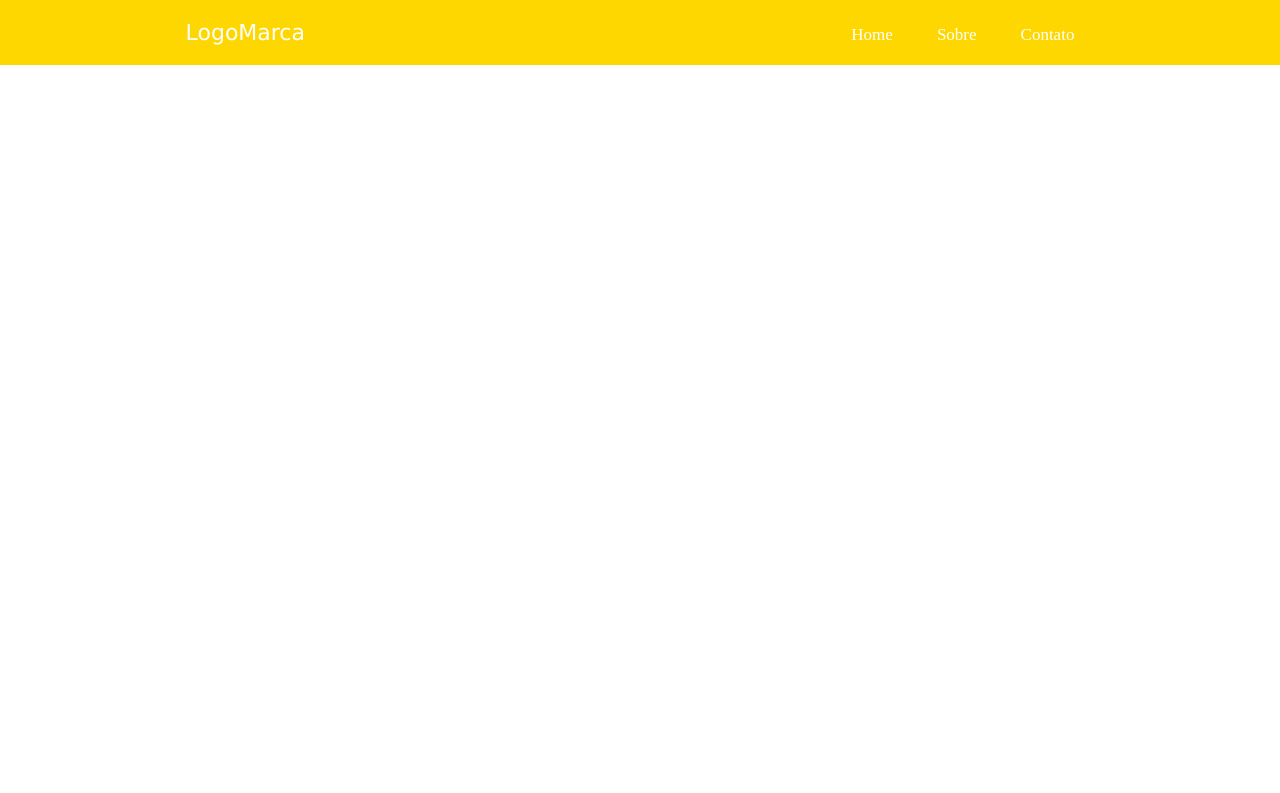
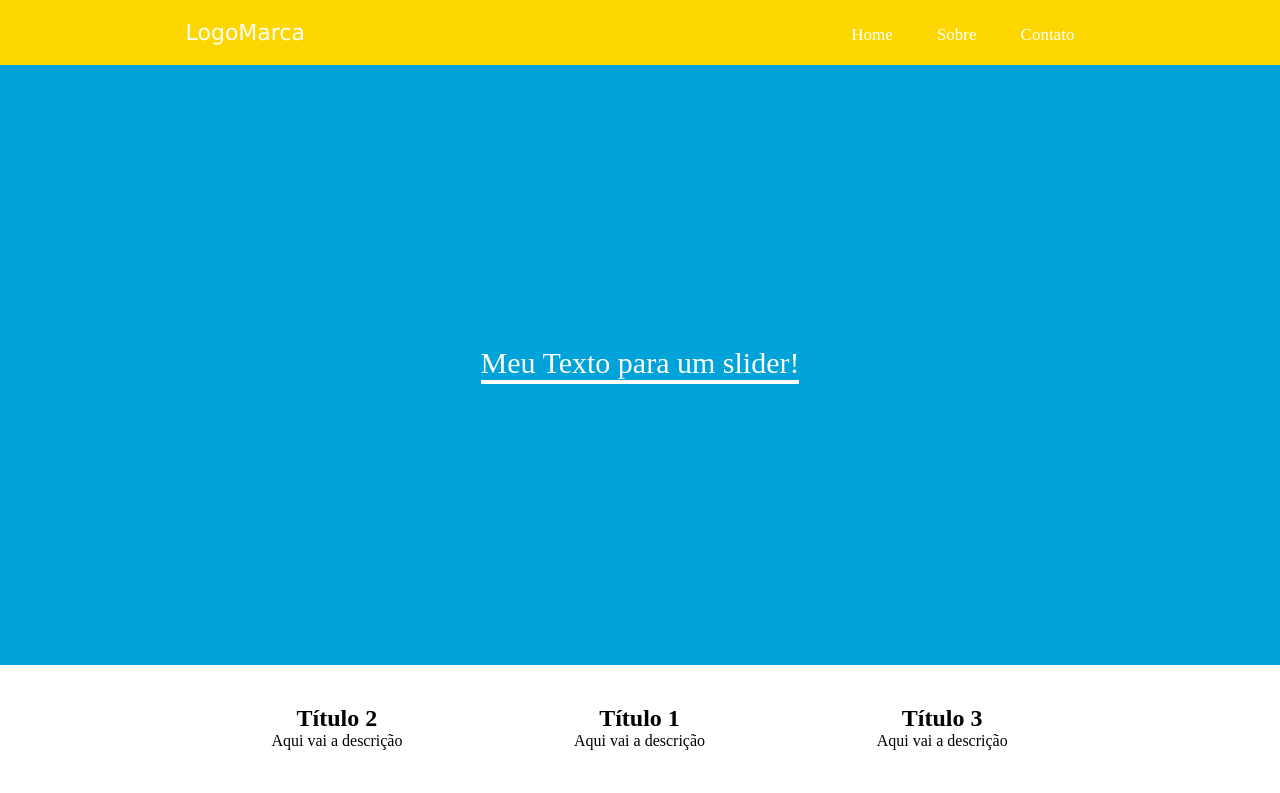
Before and after one commit to santripas/flexbox, a plain HTML site: page index.html in a window 1280 px wide. Drawn offline with Linux system fonts and the light colour scheme.

Commit message:
criada a pag do framework

```diff
--- /dev/null
+++ b/framework.css
@@ -0,0 +1,78 @@
+*{
+    margin: 0;
+    padding: 0;
+    box-sizing: border-box;
+}
+
+/** Classes gerais - Framework **/
+
+.text-white{
+    color: white;
+}
+
+.gold{
+    background-color: gold;
+}
+
+.light-blue{
+    background-color: #00A3D9;
+}
+
+section.container{
+    width: 100%;
+}
+
+div.flex{
+    display: flex;
+    max-width: 960px;
+    padding: 0 2%;
+    margin: 0 auto;
+    flex-wrap: wrap;
+}
+
+div.w50{
+    width: 50%;
+}
+
+div.w33{
+    width: 33.3%;
+}
+
+div.w100{
+    width: 100%;
+}
+
+.left{
+    text-align: left;
+}
+
+.right{
+ text-align: right;
+}
+
+.center{
+    text-align: center;
+}
+
+.order1{
+    order:1;
+}
+
+.order2{
+    order:2;
+}
+
+.order3{
+    order:3;
+}
+
+@media screen and (max-width:768px){
+    div.w50, div.w33{
+        width: 100%;
+    }
+
+    .left,.right,.center{
+        margin-bottom: 10px;
+        text-align: center;
+    }
+}
--- a/index.html
+++ b/index.html
@@ -4,6 +4,7 @@
     <meta charset="UTF-8">
     <meta http-equiv="X-UA-Compatible" content="IE=edge">
     <meta name="viewport" content="width=device-width, initial-scale=1.0">
+    <link rel="stylesheet" href="framework.css">
     <link rel="stylesheet" href="style.css">
     <title>Flexbox Layout</title>
 </head>
@@ -22,5 +23,37 @@
             </div><!--flex-->
         </header>
     </section><!--container-->
+
+    <section class="container light-blue">
+        <div class="flex">
+            <div class="w100 center slider">
+
+                <p>Meu Texto para um slider!</p>
+
+            </div><!--w100-->
+        </div><!--flex-->
+    </section><!--container-->
+
+    <section class="container promo">
+        <div class="flex">
+
+            <div class="w33 center order2">
+                <h2>Título 1</h2>
+                <p>Aqui vai a descrição</p>
+            </div>
+
+            <div class="w33 center order1">
+                <h2>Título 2</h2>
+                <p>Aqui vai a descrição</p>
+            </div>
+
+            <div class="w33 center order3">
+                <h2>Título 3</h2>
+                <p>Aqui vai a descrição</p>
+            </div>
+
+        </div><!--flex-->
+    </section><!--container-->
+
 </body>
 </html>
--- a/style.css
+++ b/style.css
@@ -1,37 +1,4 @@
-*{
-    margin: 0;
-    padding: 0;
-    box-sizing: border-box;
-}
 
-/** Classes gerais - Framework **/
-
-.text-white{
-    color: white;
-}
-
-.gold{
-    background-color: gold;
-}
-
-.light-blue{
-    background-color: #00A3D9;
-}
-
-section.container{
-    width: 100%;
-}
-
-div.flex{
-    display: flex;
-    max-width: 960px;
-    padding: 0 2%;
-    margin: 0 auto;
-}
-
-div.w50{
-    width: 50%;
-}
 
 /** Classes específicas para nosso site**/
 
@@ -56,10 +23,20 @@ header.topo-site a{
     text-decoration: none;
 }
 
-.left{
-    text-align: left;
+.slider{
+    min-height: 600px;
 }
 
-.right{
- text-align: right;
+.slider p{
+    position: relative;
+    top: 50%;
+    transform: translateY(-50%);
+    font-size: 30px;
+    display: inline-block;
+    border-bottom: 4px solid white;
+    color: white;
 }
+
+.promo{
+    padding: 40px 0;
+}
```
